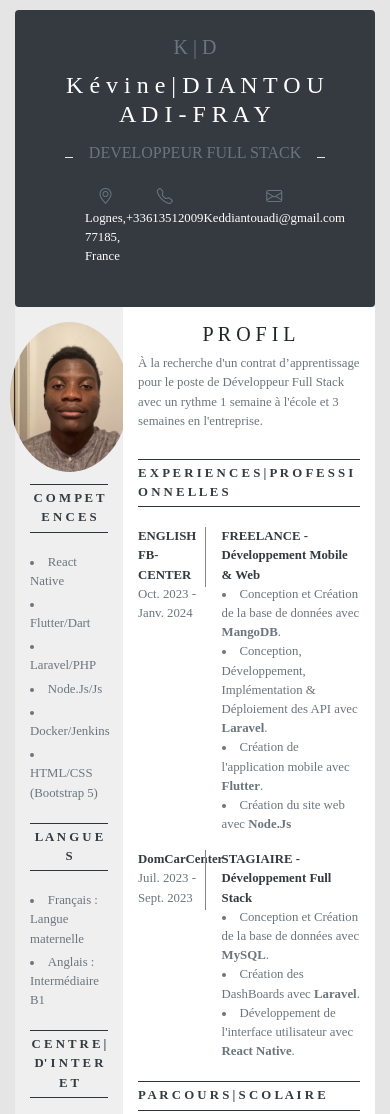
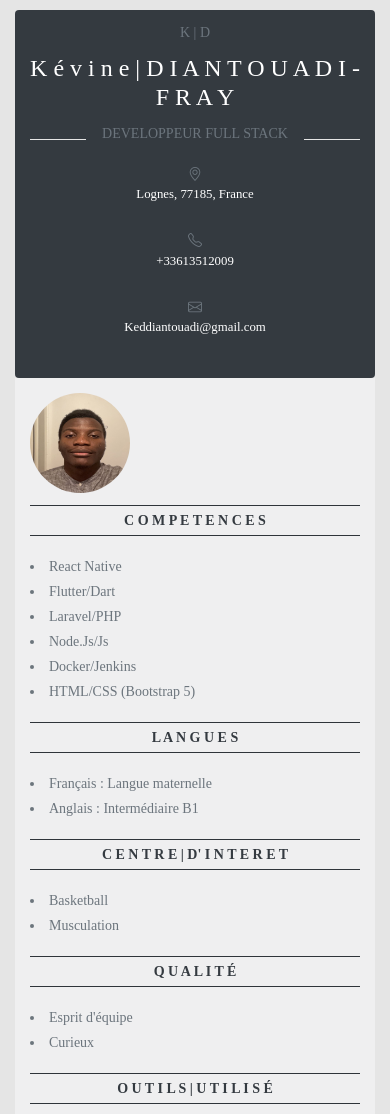
Before and after one commit to Kevine-fr/Cv-de-Kevine-Fray, a plain HTML site: page index.html in a window 390 px wide. Shown: the top 1114 px of the page. Drawn offline with nearby package versions, Linux system fonts and the light colour scheme.

Commit message:
Update index.html

```diff
--- a/index.html
+++ b/index.html
@@ -1,120 +1,16 @@
 <!DOCTYPE html>
-<html lang="en">
+<html lang="fr">
 <head>
     <meta charset="UTF-8">
     <meta name="viewport" content="width=device-width, initial-scale=1.0">
     <title>Cv de Kévine Diantouadi-Fray</title>
     <link rel="icon" href="cv.jpg">
+    <!-- <link rel="stylesheet" href="style.css"> -->
     <link rel="stylesheet" href="https://cdnjs.cloudflare.com/ajax/libs/font-awesome/6.0.0-beta3/css/all.min.css">
     <link rel="stylesheet" href="https://stackpath.bootstrapcdn.com/bootstrap/4.5.2/css/bootstrap.min.css">
     <link rel="stylesheet" href="https://cdnjs.cloudflare.com/ajax/libs/bootstrap-icons/1.5.0/font/bootstrap-icons.min.css">
     <script src='https://kit.fontawesome.com/a076d05399.js' crossorigin='anonymous'></script>
 </head>
-
-<style>
-
-    body {
-    font-family: 'Times New Roman', Times, serif;
-    background-color: #E5E5E5;
-}
-    hr {
-        flex-grow: 1;
-    }
-    .head{
-        margin-top: 10px;
-        color: white;
-        padding: 25px 50px 25px 50px;
-    }
-    .head-row-3{
-        display: flex;
-        justify-content: space-between;
-    }
-    .head-row-4{
-        display: flex;
-        padding: 0 20px 0 20px;
-        justify-content: space-between;
-    }
-    .body{
-        width: 100%;
-        margin-bottom: 15px;
-    }
-    .left{
-        width: 30%;
-        color: white;
-        padding: 15px 15px 5px 15px;
-        background-color: #efeff0;
-    }
-
-    .social-icons {
-    display: flex;
-    gap: 15px;
-    }
-
-    .social-icon {
-        text-decoration: none;
-        color: #000;
-        font-size: 24px;
-        transition: color 0.3s ease;
-    }
-
-    .social-icon:hover {
-        color: #0077b5;
-    }
-
-    .social-icon:hover .fa-instagram {
-        color: #C13584;
-    }
-
-    .my-linkdin-account{
-        color: black;
-        font-size: 13.5px;
-    }
-
-    .my-ig-account{
-        color: black;
-        font-size: 13.5px;
-    }
-
-    .my-ig-account:hover{
-        text-decoration: none;
-        color: #C13584;
-    }
-
-    .my-linkdin-account:hover{
-        text-decoration: none;
-        color: #0077b5;
-    }
-
-    .right{
-        width: 70%;
-        display: flex;
-        flex-direction: column;
-        padding: 15px 15px 5px 15px;
-        background-color: white;
-
-    }
-    .competences{
-        font-weight: 600;
-    }
-    .profil{
-        font-weight: 300;
-    }
-    .vertical-line {
-        border-left: 1px solid #848484;
-        height: 60px;
-    }
-    .content{
-        width: 100%;
-    }
-    .sub-content{
-        width: 30%;
-    }
-    .last-content{
-        width: 70%;
-
-    }
-
-</style>
 
 <body>
     <div class="container-fluid">
@@ -123,7 +19,7 @@
                 <center><h5 class="text-secondary">K | D</h5></center>
             </div>
             <div class="head-row-2 pt-1">
-                <center><h4 id="prenom-display"></h4></center>
+                <center><h4>K é v i n e  |  D I A N T O U A D I - F R A Y</h4></center>
             </div>
             <div class="head-row-3 py-1">
                 <hr class="bg-white">
@@ -146,7 +42,6 @@
 
             </div>
         </div>
-
         <div class="body d-flex">
             <div class="left">
 
@@ -376,16 +271,163 @@
 
     </div>
 
-    <script>
-        let nom = "D I A N T O U A D I - F R A Y";
-        let prenom = "K é v i n e";
-        let slash = " | "
-        document.getElementById("prenom-display").innerText = prenom + slash + nom;
-    </script>
 
-    <!-- Inclure Bootstrap JS (facultatif) -->
-    <script src="https://code.jquery.com/jquery-3.5.1.slim.min.js"></script>
-    <script src="https://cdn.jsdelivr.net/npm/@popperjs/core@2.9.3/dist/umd/popper.min.js"></script>
-    <script src="https://stackpath.bootstrapcdn.com/bootstrap/4.5.2/js/bootstrap.min.js"></script>
+<style>
+
+    body {
+    font-family: 'Times New Roman', Times, serif;
+    background-color: #E5E5E5;
+    }
+    hr {
+        flex-grow: 1;
+    }
+    .head{
+        margin-top: 10px;
+        color: white;
+        padding: 25px 50px 25px 50px;
+    }
+    .head-row-3{
+        display: flex;
+        justify-content: space-between;
+    }
+    .head-row-4{
+        display: flex;
+        padding: 0 20px 0 20px;
+        justify-content: space-between;
+    }
+    .body{
+        width: 100%;
+        margin-bottom: 15px;
+    }
+    .left{
+        width: 30%;
+        color: white;
+        padding: 15px 15px 5px 15px;
+        background-color: #efeff0;
+    }
+
+    .social-icons {
+    display: flex;
+    gap: 15px;
+    }
+
+    .social-icon {
+        text-decoration: none;
+        color: #000;
+        font-size: 24px;
+        transition: color 0.3s ease;
+    }
+
+    .social-icon:hover {
+        color: #0077b5;
+    }
+
+    .social-icon:hover .fa-instagram {
+        color: #C13584;
+    }
+
+    .my-linkdin-account{
+        color: black;
+        font-size: 13.5px;
+    }
+
+    .my-ig-account{
+        color: black;
+        font-size: 13.5px;
+    }
+
+    .my-ig-account:hover{
+        text-decoration: none;
+        color: #C13584;
+    }
+
+    .my-linkdin-account:hover{
+        text-decoration: none;
+        color: #0077b5;
+    }
+
+    .right{
+        width: 70%;
+        display: flex;
+        flex-direction: column;
+        padding: 15px 15px 5px 15px;
+        background-color: white;
+
+    }
+    .competences{
+        font-weight: 600;
+    }
+    .profil{
+        font-weight: 300;
+    }
+    .vertical-line {
+        border-left: 1px solid #848484;
+        height: 60px;
+    }
+    .content{
+        width: 100%;
+    }
+    .sub-content{
+        width: 30%;
+    }
+    .last-content{
+        width: 70%;
+
+    }
+
+    @media only screen and (max-width: 768px) {
+    /* Adjusting the layout for small screens */
+    .body {
+        flex-direction: column;
+    }
+
+    .left, .right {
+        width: 100%; /* Full width on mobile */
+    }
+
+    .head {
+        padding: 15px; /* Reduced padding */
+    }
+
+    .head-row-4 {
+        flex-direction: column; /* Stack the icons vertically */
+        align-items: center;
+    }
+
+    .head-row-4 div {
+        margin-bottom: 10px; /* Add space between items */
+    }
+
+    .social-icons {
+        justify-content: center;
+    }
+
+    .profil, .competences, .text-secondary {
+        font-size: 14px; /* Smaller font size for readability */
+    }
+
+    img {
+        width: 100px;
+        height: 100px;
+    }
+
+    .sub-content, .last-content {
+        width: 100%;
+    }
+
+    .vertical-line {
+        height: 30px;
+    }
+
+    .d-flex, .content {
+        flex-direction: column;
+        align-items: flex-start;
+    }
+}
+
+
+</style>
+
 </body>
+
 </html>
```
